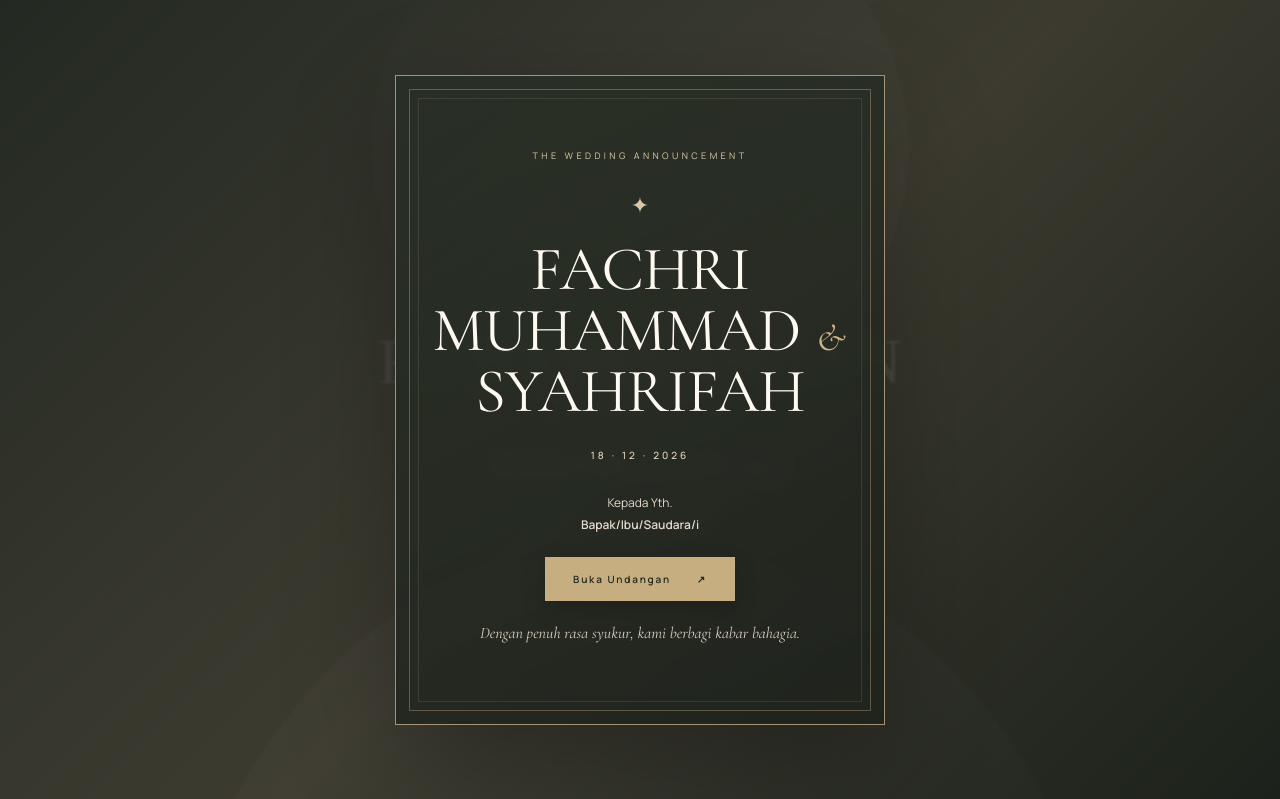
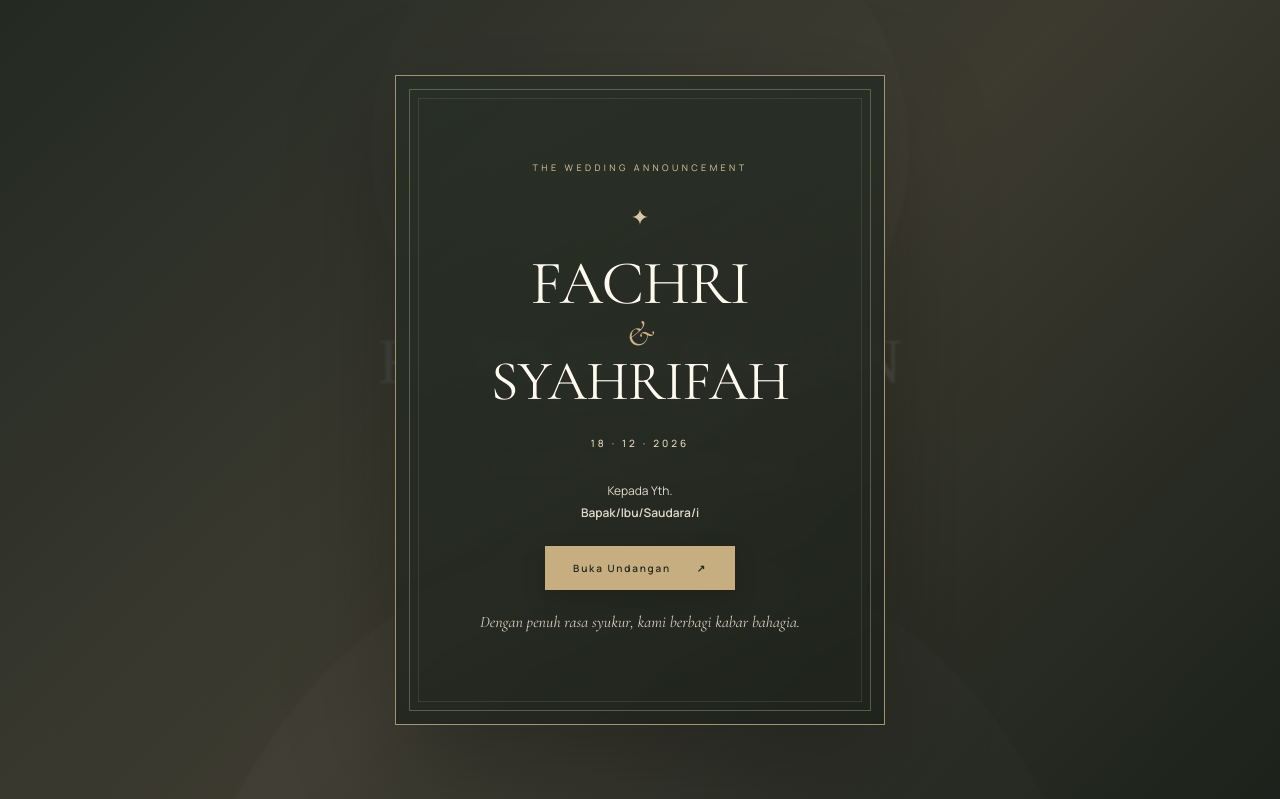
Before and after one commit to achrisatria/undangan, a plain HTML site: page index.html in a window 1280 px wide. Shown: the top 799 px of the page. Drawn offline with nearby package versions, Linux system fonts and the light colour scheme.

Commit message:
Update style.css

```diff
--- a/assets/style.css
+++ b/assets/style.css
@@ -387,3 +387,52 @@ footer{padding:22px 16px;font-size:9px;letter-spacing:1.8px;line-height:1.7}
 @media(max-width:380px){
   .names #heroGroom::before{font-size:clamp(33px,8.8vw,37px)}
 }
+
+
+/* OPENING COVER — exactly three visual lines: FACHRI / & / SYAHRIFAH */
+.opening h1{
+  display:flex;
+  flex-direction:column;
+  align-items:center;
+  justify-content:center;
+  gap:0;
+  text-align:center;
+  line-height:1.02;
+}
+.opening h1 br{display:none}
+.opening h1 #coverGroom,
+.opening h1 #coverBride{
+  display:block;
+  font-size:0 !important;
+  line-height:1.02;
+  white-space:nowrap;
+}
+.opening h1 #coverGroom::before{
+  content:"FACHRI";
+  display:block;
+  font-size:clamp(43px,8vw,62px);
+  line-height:1.02;
+  letter-spacing:-1px;
+}
+.opening h1 i{
+  display:block;
+  margin:1px 0;
+  font-size:clamp(27px,4.8vw,36px);
+  line-height:1;
+}
+.opening h1 #coverBride::before{
+  content:"SYAHRIFAH";
+  display:block;
+  font-size:clamp(39px,7.2vw,56px);
+  line-height:1.02;
+  letter-spacing:-.8px;
+}
+@media(max-width:700px){
+  .opening h1 #coverGroom::before{font-size:clamp(39px,10vw,53px)}
+  .opening h1 #coverBride::before{font-size:clamp(35px,8.8vw,47px)}
+  .opening h1 i{font-size:29px}
+}
+@media(max-width:380px){
+  .opening h1 #coverGroom::before{font-size:39px}
+  .opening h1 #coverBride::before{font-size:35px}
+}
```
